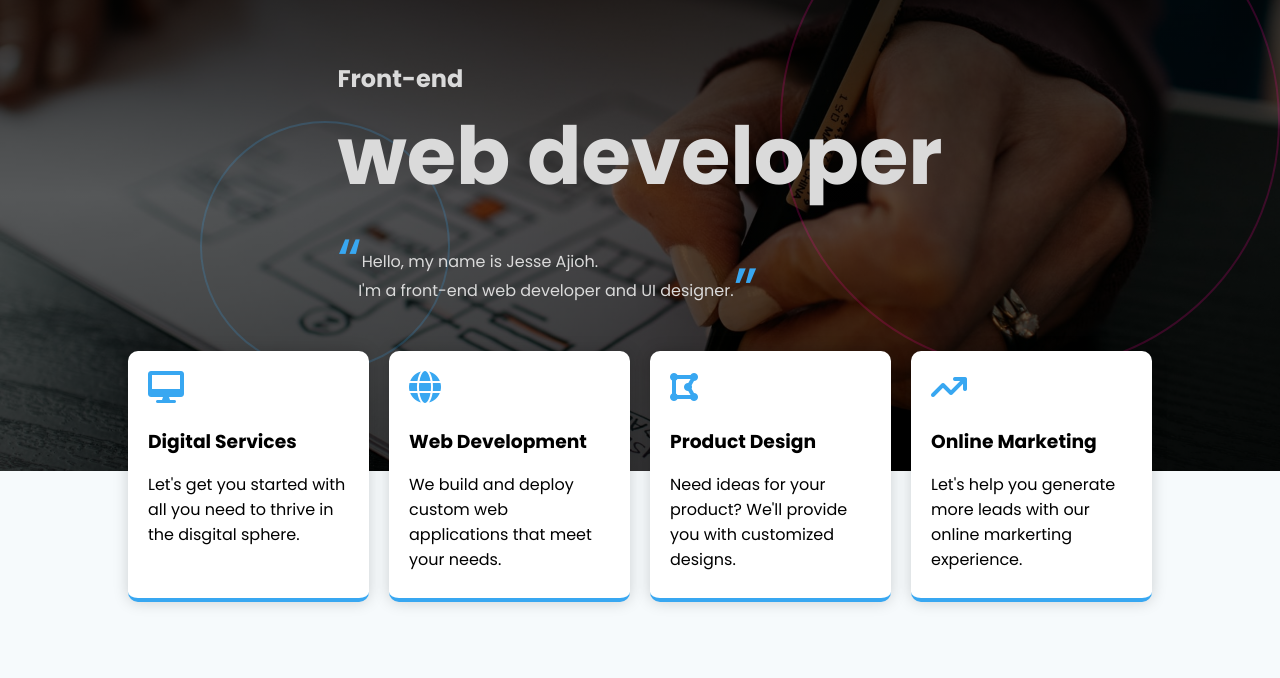
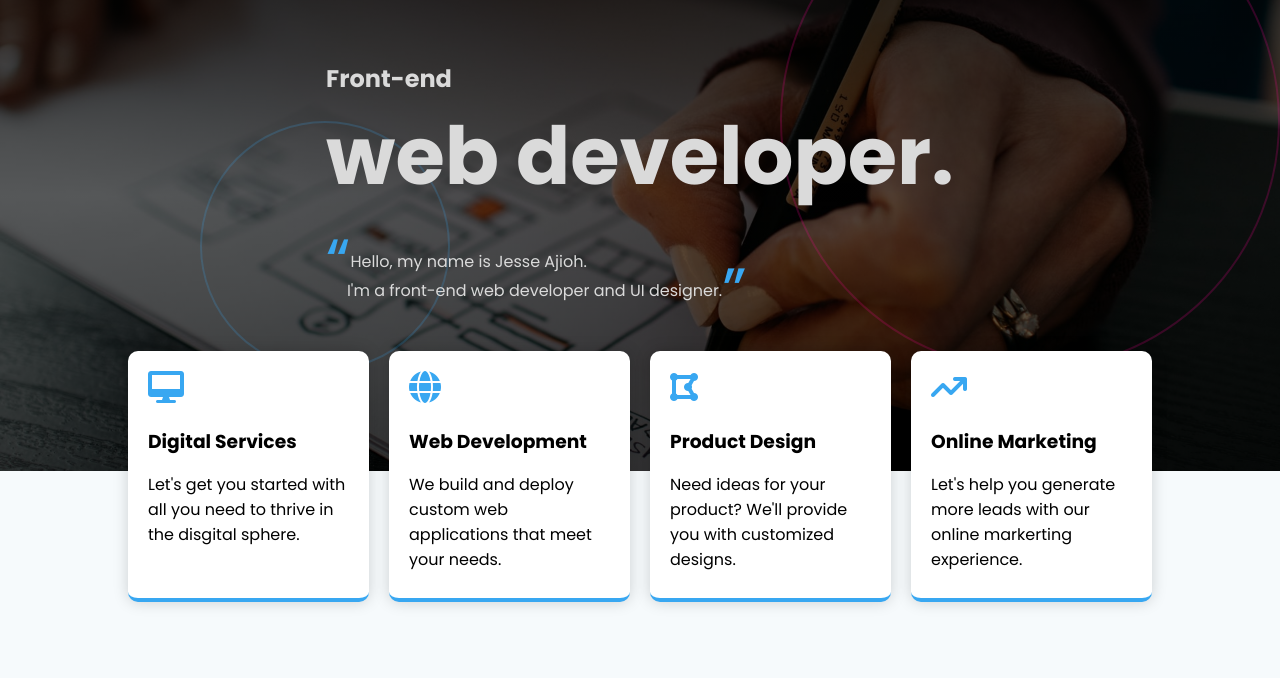
Before and after one commit to ajiohjesse/Jesse-Ajioh, a plain HTML site: page index.html in a window 1280 px wide. Shown: the part 79-757 px from the top of the page. Drawn offline with Linux system fonts and the light colour scheme.

Commit message:
added a full stop to the hero heading

```diff
--- a/index.html
+++ b/index.html
@@ -81,7 +81,7 @@
       </div>
       <div class="hero-text-box">
         <h2>Front-end</h2>
-        <h1>web developer</h1>
+        <h1>web developer.</h1>
         <p class="name-intro">Hello, my name is Jesse Ajioh.</p>
         <p class="desc-intro">I'm a front-end web developer and UI designer.</p>
       </div>
```
